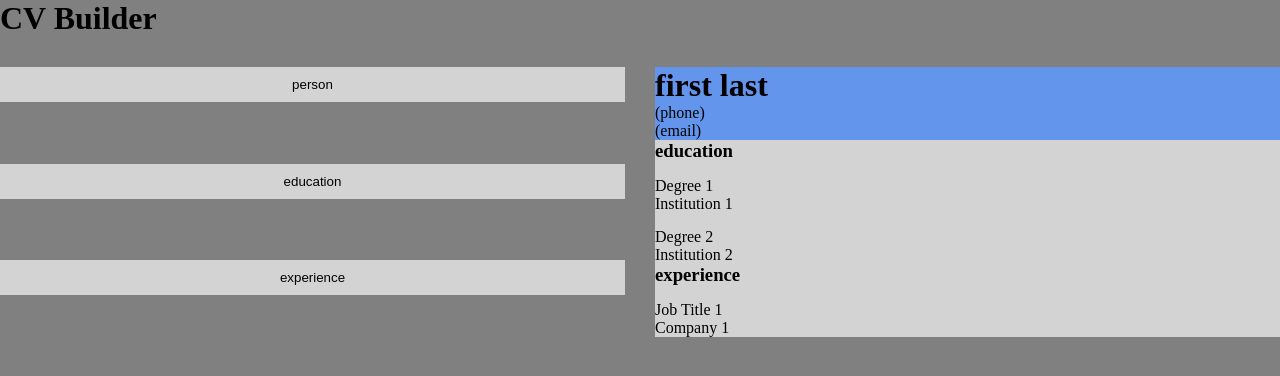
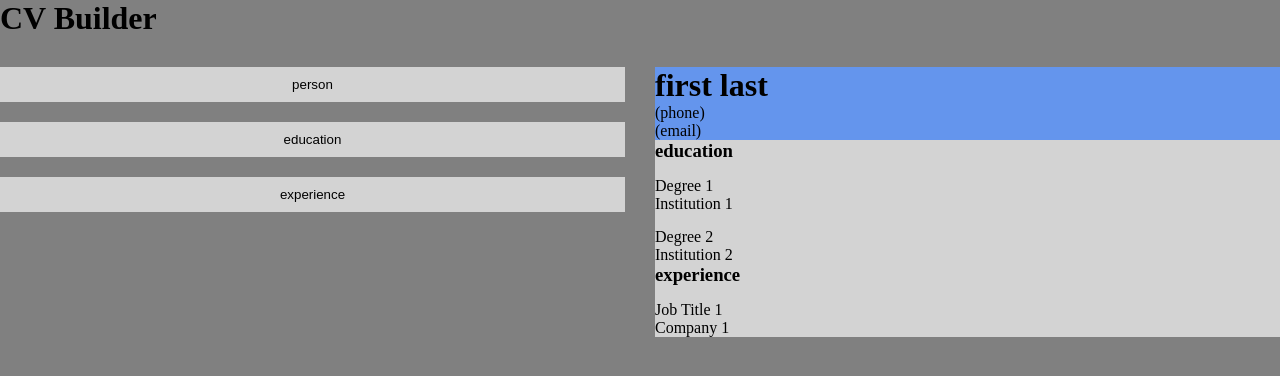
Before and after one commit to strallia/cv-app, a React (Vite) app: page / in a window 1280 px wide. Shown: the top 376 px of the page. Built offline with nearby package versions, Linux system fonts and the light colour scheme.

Commit message:
feat: Collapse all entries when closing expanded edit-section

```diff
--- a/src/components/EditSection.jsx
+++ b/src/components/EditSection.jsx
@@ -47,6 +47,7 @@ function EditSection({
   function handleEditSectionClick(e) {
     if (e.target !== e.currentTarget) return;
     if (expandedEditSection === sectionTitle) return setExpandedEditSection("");
+    setExpandedEntryID("");
     setExpandedEditSection(sectionTitle);
   }
 
--- a/src/styles/App.css
+++ b/src/styles/App.css
@@ -22,6 +22,7 @@ body {
 .edit-screen {
   display: grid;
   gap: 20px;
+  align-content: start;
 }
 
 .edit-section,
```
